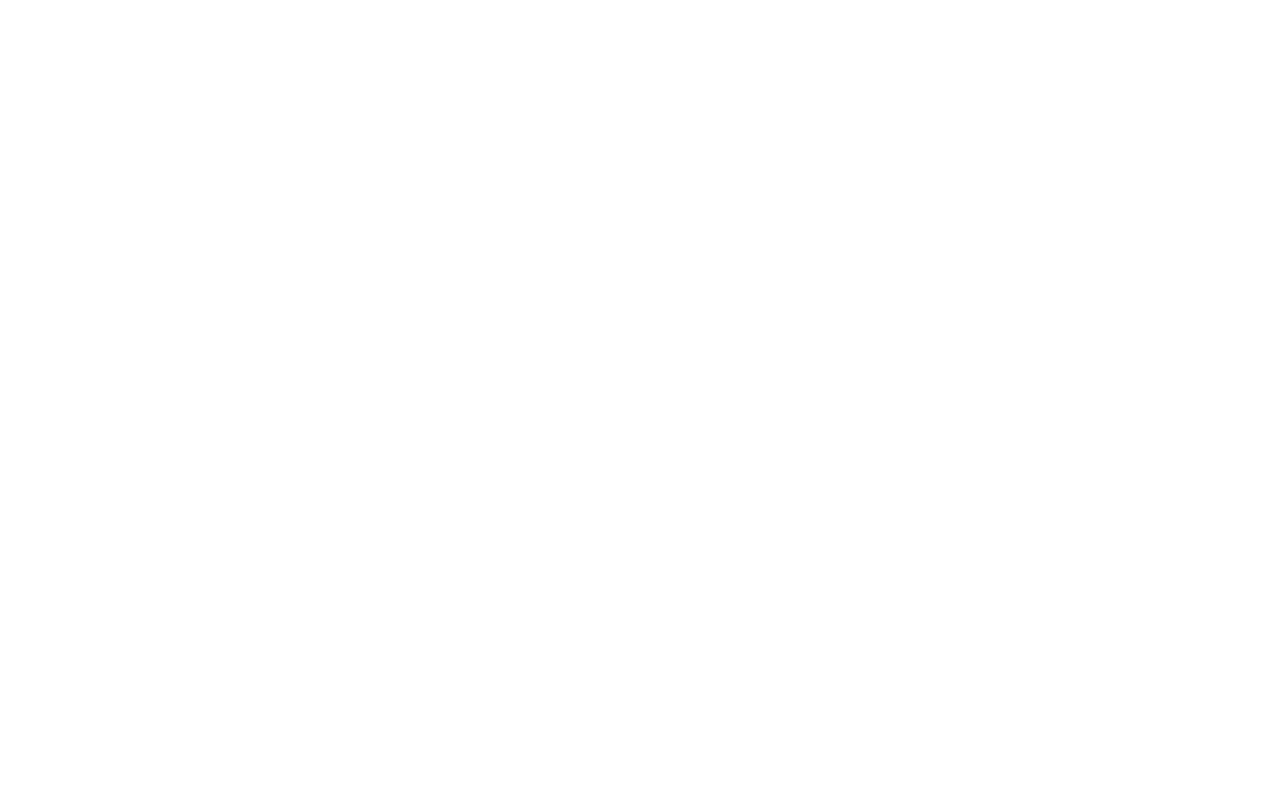
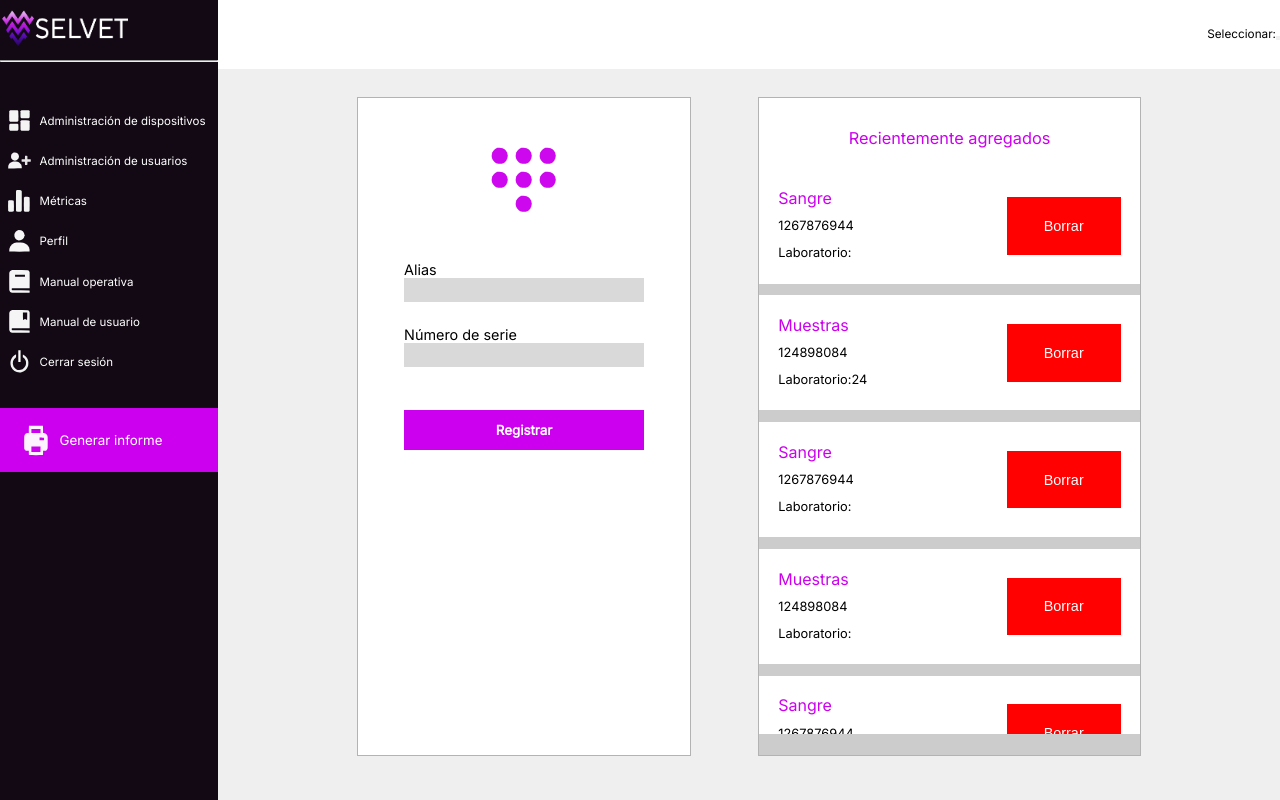
Before and after one commit to KarlaG56/SELVET, a React (Vite) app: page /Administracion-usuarios in a window 1280 px wide. Before the commit this address had no page. Built offline with nearby package versions, Linux system fonts and the light colour scheme.

Commit message:
[ADD] Admin users

```diff
--- a/src/App.jsx
+++ b/src/App.jsx
@@ -4,6 +4,7 @@
 import Login from "./Components/Page/Login"
 import Register from "./Components/Page/Register"
 import AdminDispositive from "./Components/Page/AdminDispositive";
+import AdminUsers from "./Components/Page/AdminUsers";
 
 function App() {
 
@@ -16,6 +17,7 @@
         <Route path="/Inicio-sesion" element={<Login />}></Route>
         <Route path="/Registro" element={<Register/>}></Route>
         <Route path="/Administracion-dispositivo" element={<AdminDispositive/>}></Route>
+        <Route path="/Administracion-usuarios" element={<AdminUsers/>}></Route>
       </Routes>
     </BrowserRouter>
 
--- /dev/null
+++ b/src/Components/AdminUsers/Body.jsx
@@ -0,0 +1,9 @@
+import Data from './Data';
+
+function Body() {
+    return (
+        <Data />
+    )
+}
+
+export default Body;
--- /dev/null
+++ b/src/Components/AdminUsers/Card.jsx
@@ -0,0 +1,19 @@
+import "../../assets/Styles/Card.css";
+
+function Card(props) {
+    return (
+        <div className="div-card-users">
+            <div className="div-txt-card">
+                <a className="txt-principal" > {props.nombre}</a>
+                <a className="txt-card-data"> {props.number}</a>
+                <a className="txt-card-data-number"> Laboratorio: <p>{props.laboratory}</p></a>
+            </div>
+
+            <div className="div-btn-card">
+                <button className="btn-card">Borrar</button>
+            </div>
+        </div>
+    )
+}
+
+export default Card;
--- /dev/null
+++ b/src/Components/AdminUsers/Data.jsx
@@ -0,0 +1,80 @@
+import Card from "./Card";
+
+function Data() {
+    return (
+        <div className="div-dispositive-container">
+            <div className="div-register-dispositive">
+                <div className="div-form-container ">
+                    <div className="icon-adminD">
+                        <img className="img-dispositive" src="/Icon/dialpad.svg" alt="" />
+                    </div>
+
+                    <form action="">
+                        <div className="div-inf-disp">
+                            <label className="txt-form-admin" htmlFor="">Alias</label>
+                            <input className="input-admin" type="text" />
+                        </div>
+
+                        <div className="div-inf-disp">
+                            <label className="txt-form-admin" htmlFor="">Número de serie</label>
+                            <input className="input-admin" type="text" />
+                        </div>
+                        <div className="div-btn-disp">
+                            <button className="btn-disp">Registrar</button>
+                        </div>
+                    </form>
+                </div>
+
+                <div className="div-scrollData-form">
+                    <div className="header-scrollD">
+                        <a className="txt-scroll">Recientemente agregados</a>
+                    </div>
+
+                    <div className="scroll">
+                        <div className="body-scroll">
+
+                            <Card
+                                nombre="Sangre"
+                                number="1267876944"
+                            />
+                            <Card
+                                nombre="Muestras"
+                                number="124898084"
+                                laboratory="24"
+                            />
+
+                            <Card
+                                nombre="Sangre"
+                                number="1267876944"
+                            />
+                            <Card
+                                nombre="Muestras"
+                                number="124898084"
+                            />
+
+                            <Card
+                                nombre="Sangre"
+                                number="1267876944"
+                            />
+                            <Card
+                                nombre="Muestras"
+                                number="124898084"
+                            />
+
+                            <Card
+                                nombre="twilight"
+                                number="1267876944"
+                            />
+                            <Card
+                                nombre="ERen"
+                                number="124898084"
+                            />
+                        </div>
+                    </div>
+                </div>
+            </div>
+        </div>
+    )
+}
+
+export default Data;
--- a/src/Components/Aside.jsx
+++ b/src/Components/Aside.jsx
@@ -17,7 +17,7 @@
                 </div>
             </Link>
 
-            <Link to='/' >
+            <Link to='/Administracion-usuarios' >
                 <div className="option" >
                     <img className="icon-menu" src="/Icon/user-plus.svg" />
                     <a className="txt-option" href="">Administración de usuarios</a>
--- /dev/null
+++ b/src/Components/Page/AdminUsers.jsx
@@ -0,0 +1,20 @@
+import Body from "../AdminUsers/Body";
+import Header from "../Header";
+import Aside from "../Aside";
+import '../../assets/Styles/Administration.css';
+
+function AdminUsers() {
+    return (
+        <div className="background">
+            <Header />
+            <Aside />
+            <div className="div-contenido-container">
+                <div className="contenido-body">
+                    <Body />
+                </div>
+            </div>
+        </div>
+    )
+}
+
+export default AdminUsers;
--- a/src/assets/Styles/Card.css
+++ b/src/assets/Styles/Card.css
@@ -13,13 +13,24 @@
     justify-content: space-between;
 }
 
+.div-card-users{
+    width: 100%;
+    height: 20%;
+    margin-top: 3%;
+    background-color:white;
+    display: flex;
+    align-items: center;
+    justify-content: space-between;
+}
+
 .div-txt-card{
-    width: 40%;
+    width: 50%;
     margin-left: 5%;
     display: flex;
     flex-direction: column;
     line-height: 1.7rem;
 }
+
 
 .txt-principal{
     color: #c0ef;
@@ -32,6 +43,18 @@
     font-size: 0.8rem;
     font-family: 'Inter', sans-serif;
     font-weight: normal;
+}
+
+.txt-card-data-number{
+    font-size: 0.8rem;
+    font-family: 'Inter', sans-serif;
+    font-weight: normal;
+    display: flex;
+    flex-direction: row;
+}
+
+.div-txt-card-number p{
+    color: #c0ef;
 }
 
 .div-btn-card{
```
